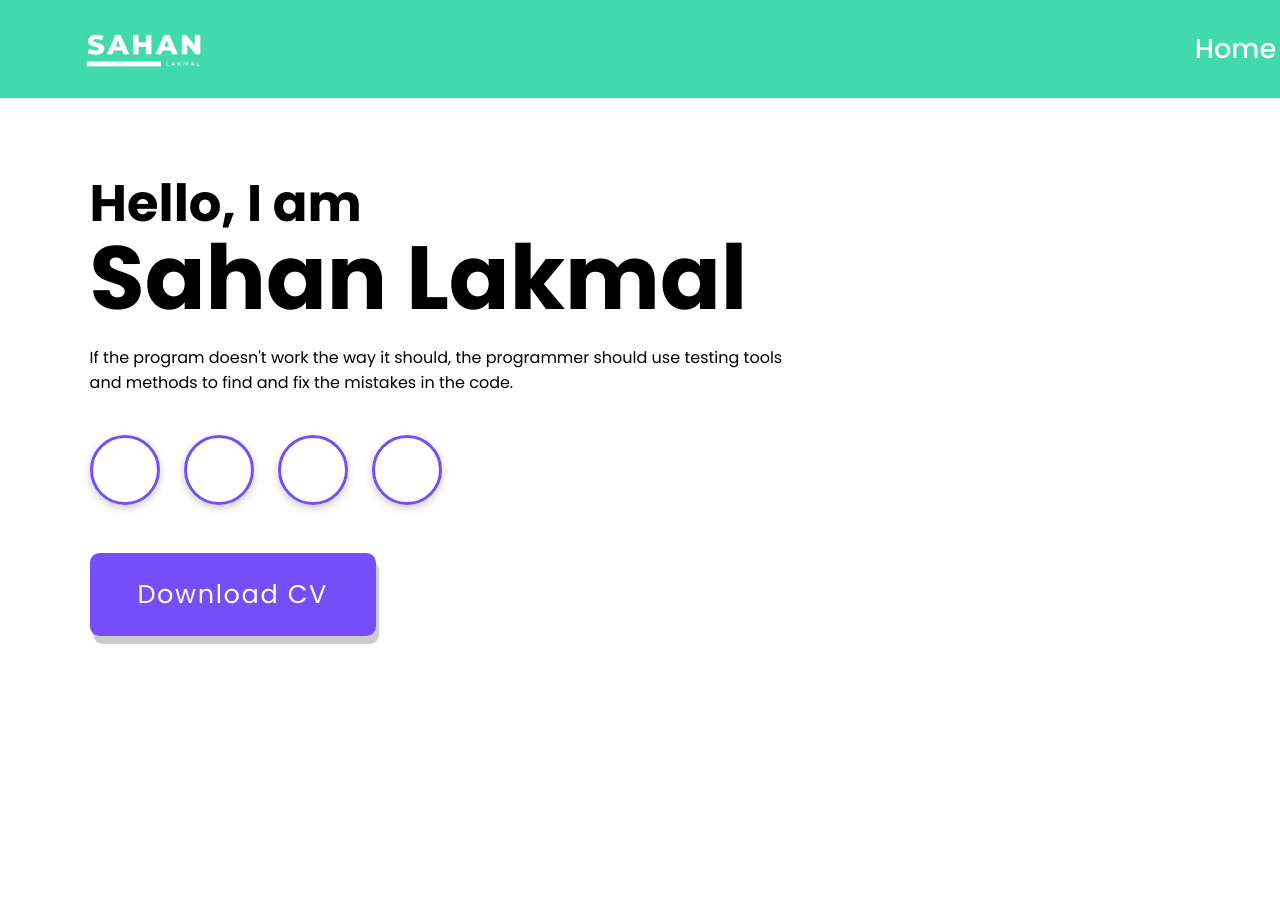
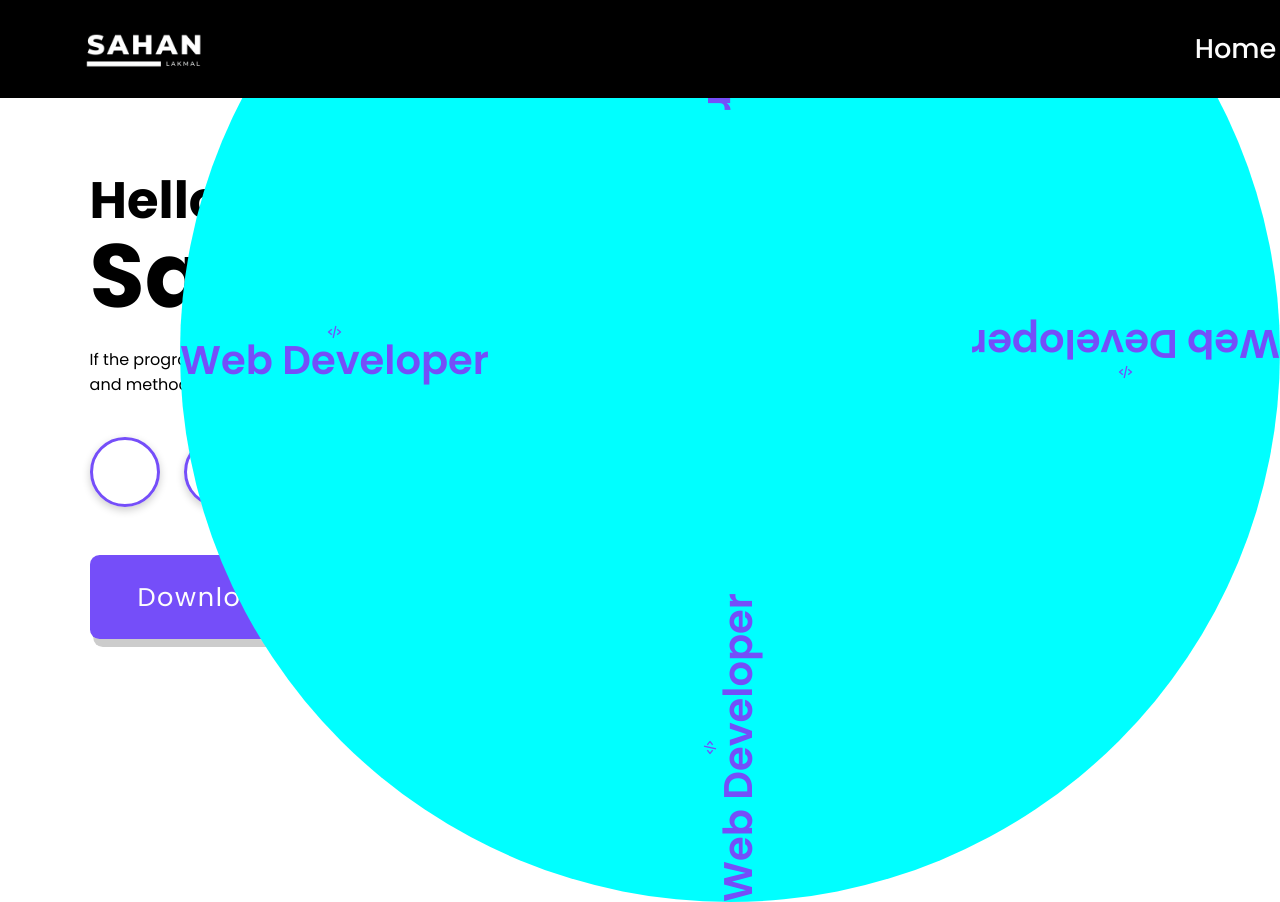
Before and after one commit to Senavirathna05/my-portfolio, a React (Create React App) app in the folder portfolio/: page / in a window 1280 px wide. Before the commit the page ends 848 px from the top, so only its background shows below. Built offline with nearby package versions, Linux system fonts and the light colour scheme; some icons are missing.

Commit message:
3 commit

```diff
--- a/portfolio/src/components/Home/Home1.css
+++ b/portfolio/src/components/Home/Home1.css
@@ -46,6 +46,7 @@ section {
 .home-content h1 {
     font-size: 5.6rem;
     font-weight: 700;
+    margin-bottom: .3rem;
 }
 
 .home-content p{
@@ -91,5 +92,53 @@ section {
  .btn:hover{
     background: transparent;
     color: var(--main-color);
-    background-color: var(--main-color);
+    border-color: var(--main-color);
  }
+
+ .home .profession-container{
+    position: absolute;
+    top: 44%;
+    right: 0;
+    transform: translateY(-50%);
+    width: 1100px;
+    height: 1100px;
+    overflow: hidden;
+    pointer-events: none;
+
+ }
+
+ .home .profession-container .profession-box{
+    position: absolute;
+    top: 0;
+    right: 0;
+    width: 1100px;
+    height: 1100px;
+    background-color: aqua;
+    border-radius: 50%;
+    display: flex;
+    justify-content: center;
+    align-items: center;
+
+ }
+
+ .home .profession-box .profession{
+    position: absolute;
+    left: 0;
+    display: flex;
+    align-items: center;
+    flex-direction: column;
+    color: var(--main-color);
+    transform: rotate(calc(360deg/4 * var(--i) ));
+    transform-origin: 550px;
+ }
+
+ .home .profession box-icon {
+    font-size: 5rem;
+    color: var(--white-color );
+ }
+
+ .home .profession h3 {
+    font-size: 2.5rem;
+    line-height: 1;
+    font-weight: 600;
+ }
--- a/portfolio/src/components/Home/Home1.js
+++ b/portfolio/src/components/Home/Home1.js
@@ -20,6 +20,32 @@ function Home1() {
         </div>
           <a href='#' className='btn'>Download CV</a>
       </div>
+
+      <div className='profession-container'>
+        <div className='profession-box'>
+
+          <div className='profession' style={{ "--i": 0 }}>
+            <i class='bx bx-code-alt'> </i>
+            <h3>Web Developer</h3>
+          </div>
+
+          <div className='profession' style={{ "--i": 1 }}>
+            <i class='bx bx-code-alt'> </i>
+            <h3>Web Developer</h3>
+          </div>
+
+          <div className='profession' style={{ "--i": 2 }}>
+            <i class='bx bx-code-alt'> </i>
+            <h3>Web Developer</h3>
+          </div>
+
+          <div className='profession' style={{ "--i": 3 }}>
+            <i class='bx bx-code-alt'> </i>
+            <h3>Web Developer</h3>
+          </div>
+
+        </div>
+      </div>
     </section>
   );
 }
--- a/portfolio/src/shared/Navbar.css
+++ b/portfolio/src/shared/Navbar.css
@@ -26,9 +26,10 @@
     left: 0;
     width: 100%;
     padding: 1.5rem 4%;
-    background-color: rgb(65, 218, 172);
+    background-color: black;
     display: flex;
     align-items: center;
+    z-index: 1000;
 }
 
 .Navbar img{
```
